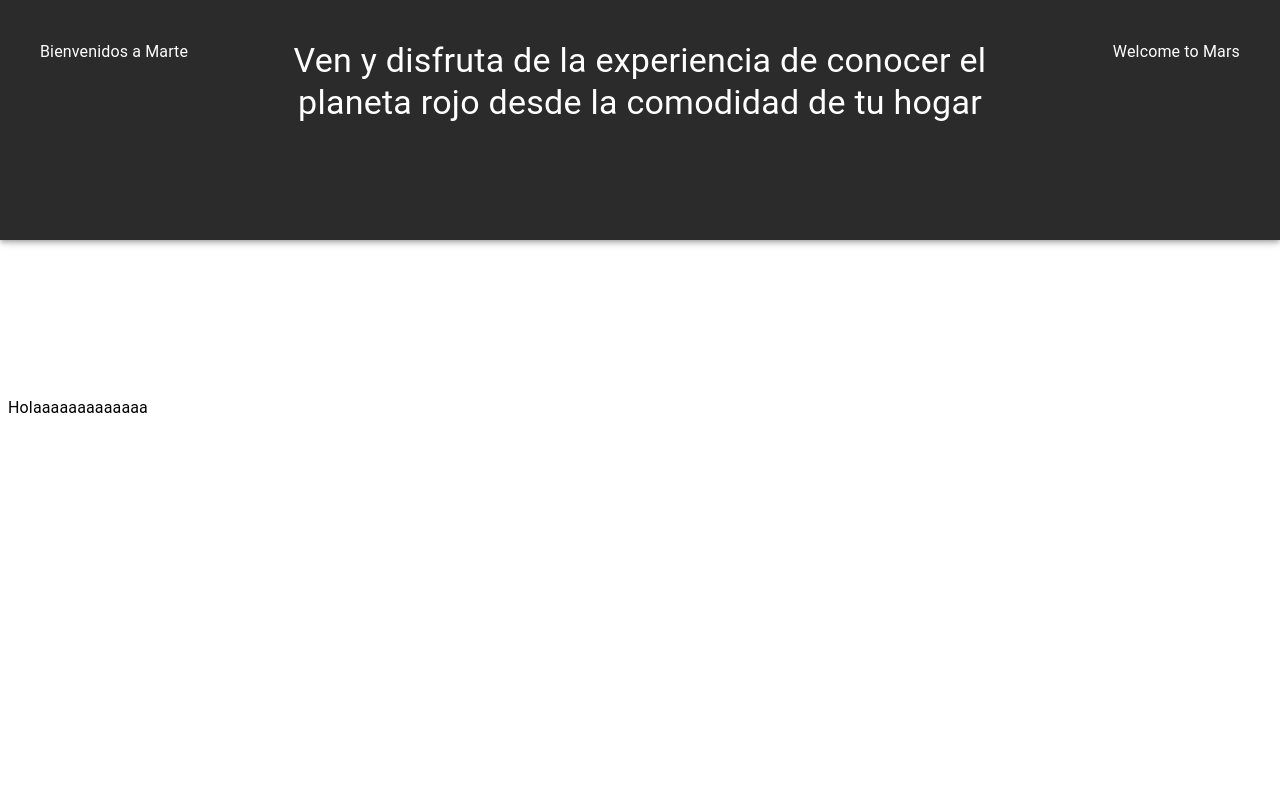
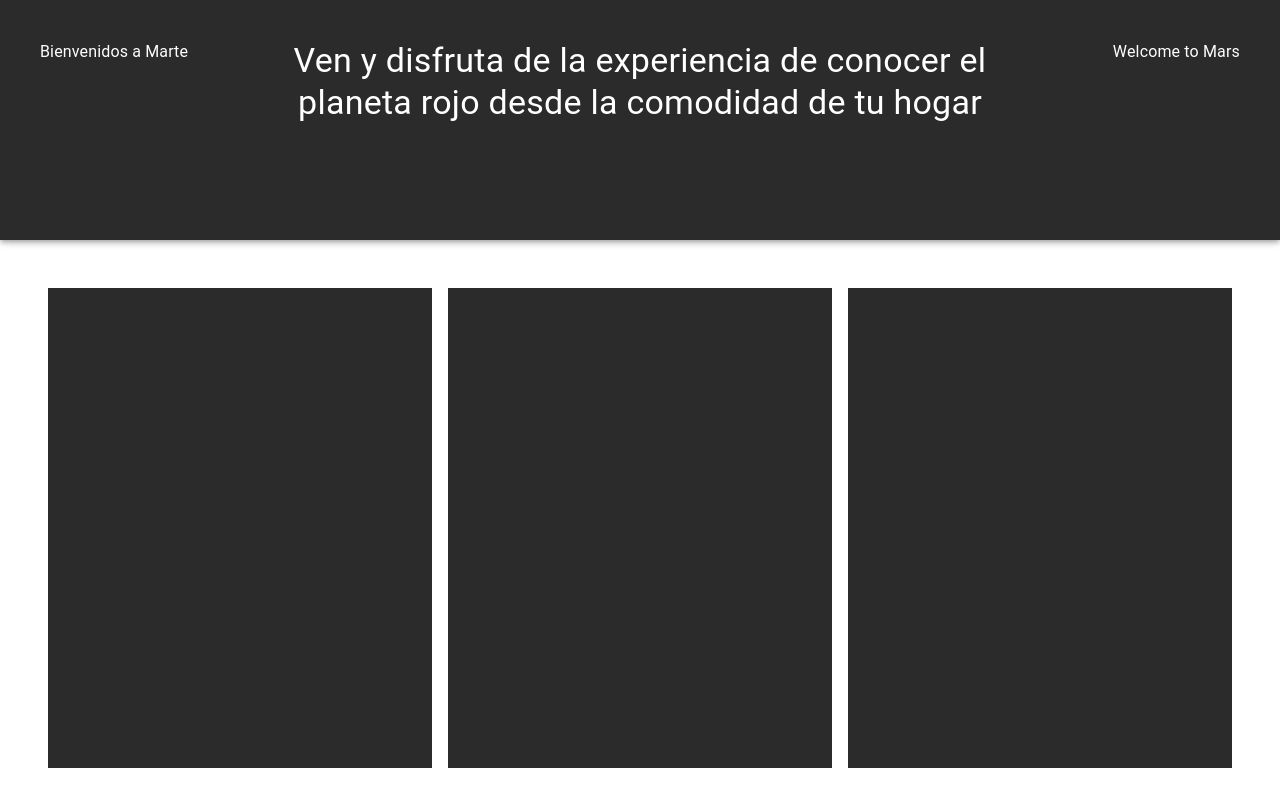
Before and after one commit to Carlos199818/technical-test, a React (Vite) app: page / in a window 1280 px wide. Shown: the top 806 px of the page. Built offline with nearby package versions, Linux system fonts and the light colour scheme.

Commit message:
Caja para las imagenes

```diff
--- a/src/App.tsx
+++ b/src/App.tsx
@@ -1,27 +1,30 @@
 // import reactLogo from './assets/react.svg'
 
-import { Box, Typography } from "@mui/material"
-import { Navbar } from "./components"
+import { Box, Grid, Typography } from "@mui/material"
+import { BoxImages, Navbar } from "./components"
 
 function App() {
 
+  const navHeight = 240;
+
   return (
     <Box sx={{
-      display: "block",
+      display: "flex",
+      height: "100vh",
+
     }}>
 
       <Box>
-        <Navbar />
+        <Navbar navHeight={navHeight} />
       </Box>
 
       <Box
         sx={{
-          height: "100vh",
-          display: "flex",
-          alignItems: "center",
+          width: "100%",
+          mt: `${navHeight}px`,
         }}
       >
-        <Typography>Holaaaaaaaaaaaaa</Typography>
+        <BoxImages />
       </Box>
     </Box>
   )
--- /dev/null
+++ b/src/components/BoxImages.tsx
@@ -0,0 +1,43 @@
+import { Box, Grid } from "@mui/material";
+
+
+
+
+export default function BoxImages() {
+
+
+    return (
+        <Grid container spacing={2} sx={{ p: 5 }}>
+          <Grid size={4}>
+            <Box
+              sx={{
+                width: "100%",
+                height: "480px",
+                backgroundColor: "#2b2b2b",
+              }}>
+
+            </Box>
+          </Grid>
+          <Grid size={4}>
+            <Box
+              sx={{
+                width: "100%",
+                height: "480px",
+                backgroundColor: "#2b2b2b",
+              }}>
+
+            </Box>
+          </Grid>
+          <Grid size={4}>
+            <Box
+              sx={{
+                width: "100%",
+                height: "480px",
+                backgroundColor: "#2b2b2b",
+              }}>
+
+            </Box>
+          </Grid>
+        </Grid>
+    )
+}
--- a/src/components/index.ts
+++ b/src/components/index.ts
@@ -1,4 +1,4 @@
 
 
-
-export { default as Navbar } from "./navbar"
+export { default as Navbar } from "./Navbar"
+export { default as BoxImages } from "./BoxImages"
--- a/src/components/navbar.tsx
+++ b/src/components/navbar.tsx
@@ -1,13 +1,13 @@
 import { AppBar, Grid, Typography } from "@mui/material"
 
 
-export default function Navbar() {
+export default function Navbar({ navHeight }: { navHeight: number }) {
 
     return (
         <AppBar
             sx={{
                 backgroundColor: "#2b2b2b",
-                height: "240px",
+                height: `${navHeight}px`,
             }}
         >
             <Grid container sx={{ p: 5 }}>
```
